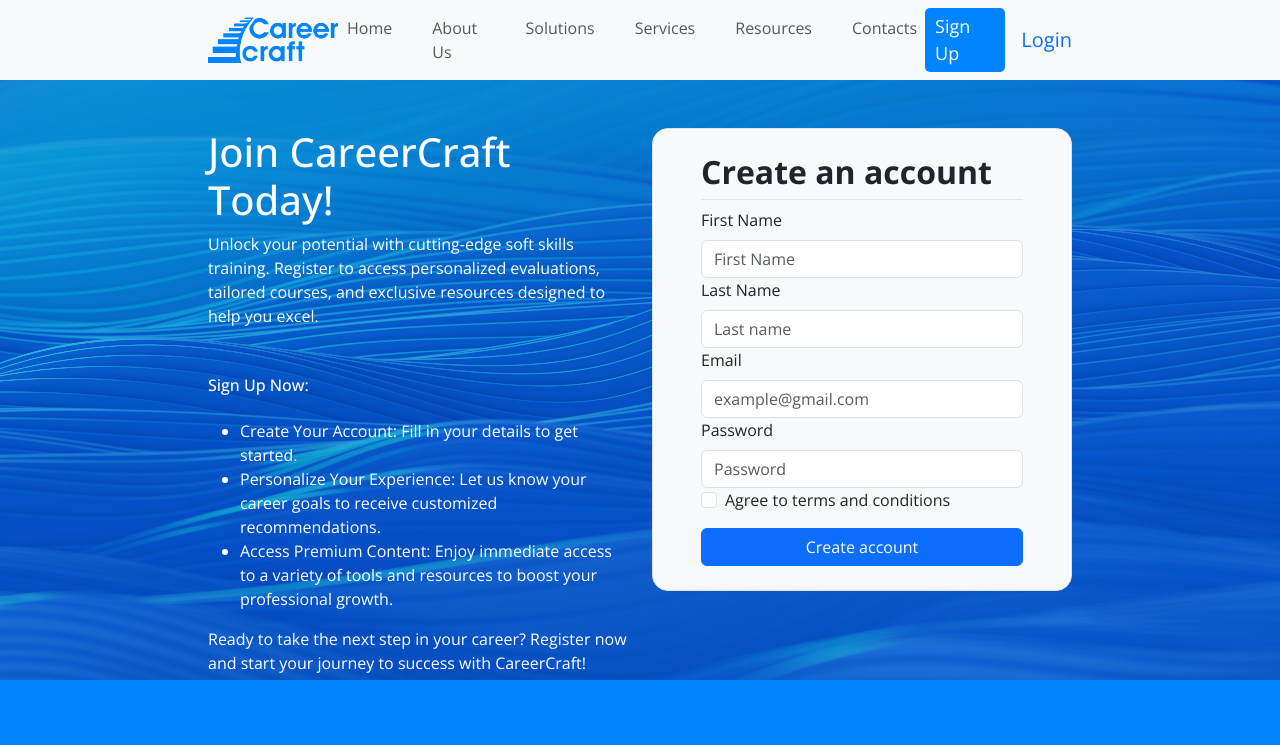
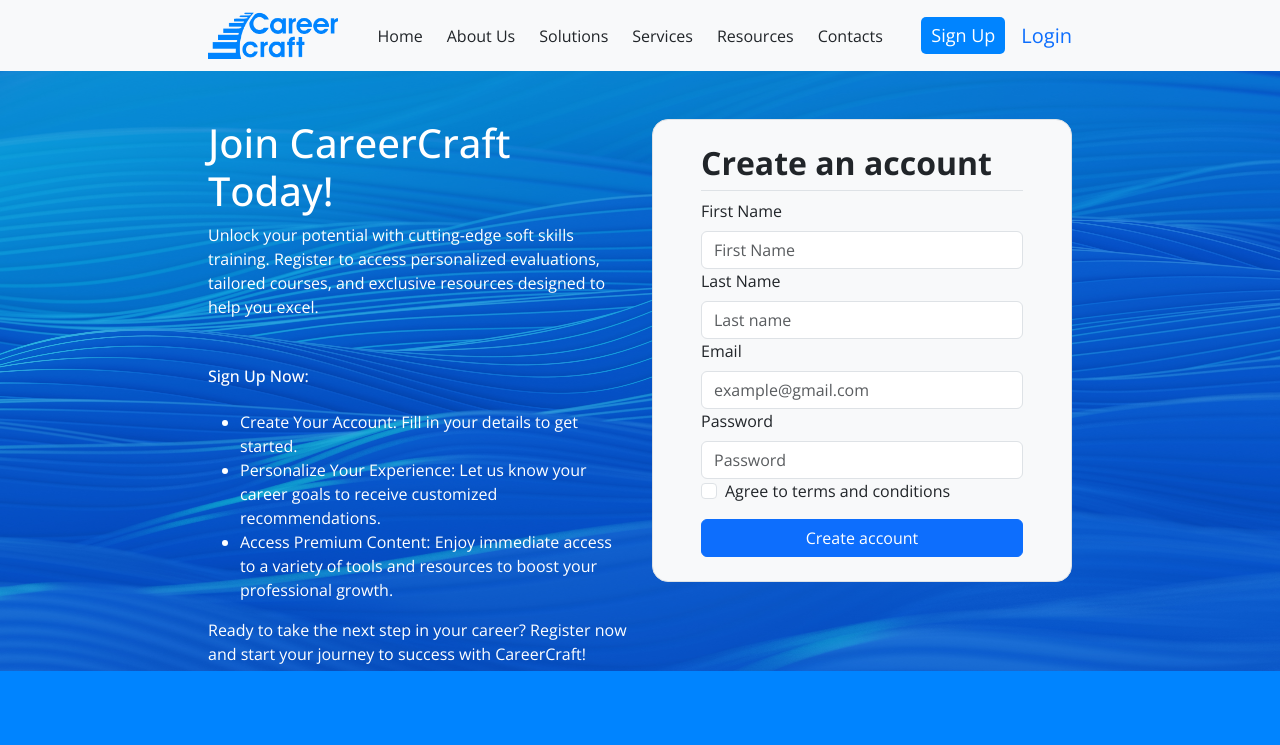
Before and after one commit to Termosfer/careercraft, a React (Vite) app: page /register in a window 1280 px wide. Shown: the top 745 px of the page. Built offline with nearby package versions, Linux system fonts and the light colour scheme.

Commit message:
update about render

```diff
--- a/src/components/header/Header.jsx
+++ b/src/components/header/Header.jsx
@@ -1,6 +1,6 @@
 import "./style.css";
 import { MdLogin } from "react-icons/md";
-import { NavLink } from "react-router-dom";
+import { Link, NavLink } from "react-router-dom";
 import Container from "react-bootstrap/Container";
 import Nav from "react-bootstrap/Nav";
 import Navbar from "react-bootstrap/Navbar";
@@ -17,13 +17,13 @@ function CollapsibleExample() {
         </Navbar.Brand>
         <Navbar.Toggle aria-controls="responsive-navbar-nav" />
         <Navbar.Collapse id="responsive-navbar-nav">
-          <Nav className="mx-auto d-flex justify-content-between column-gap-4">
-            <Nav.Link href="/">Home</Nav.Link>
-            <Nav.Link href="/about">About Us</Nav.Link>
-            <Nav.Link href="/solutions">Solutions</Nav.Link>
-            <Nav.Link href="/services">Services</Nav.Link>
-            <Nav.Link href="/resources">Resources</Nav.Link>
-            <Nav.Link href="/contact">Contacts</Nav.Link>
+          <Nav className="mx-auto d-flex justify-content-between column-gap-4 ">
+            <Link to="/" className="text-decoration-none text-dark">Home</Link>
+            <Link to="/about" className="text-decoration-none text-dark">About Us</Link>
+            <Link to="/solutions" className="text-decoration-none text-dark">Solutions</Link>
+            <Link to="/services" className="text-decoration-none text-dark">Services</Link>
+            <Link to="/resources" className="text-decoration-none text-dark">Resources</Link>
+            <Link to="/contact" className="text-decoration-none text-dark">Contacts</Link>
           </Nav>
           <Nav className="d-flex align-items-center column-gap-3">
             <NavLink to="/register" className="text-decoration-none signup">
--- a/src/components/header/style.css
+++ b/src/components/header/style.css
@@ -5,6 +5,9 @@
   border-radius: 5px;
 }
 
+a{
+  text-decoration: none;
+}
 .login {
   font-size: 20px;
 }
--- a/src/layout/PublicLayout.jsx
+++ b/src/layout/PublicLayout.jsx
@@ -2,14 +2,14 @@ import React from "react";
 import Header from "../components/header/Header";
 import Footer from "../components/footer/Footer";
 
-const PublicLayout = (props) => {
+const PublicLayout = ({children}) => {
   return (
     <div
       className="d-flex flex-column justify-content-between"
       style={{ height: "100vh" }}
     >
       <Header />
-      <main>{props.children}</main>
+      <main>{children}</main>
       <Footer />
     </div>
   );
```
